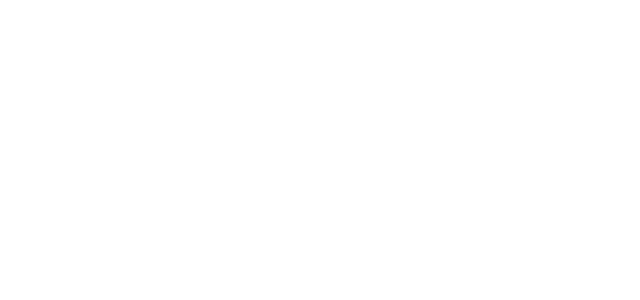
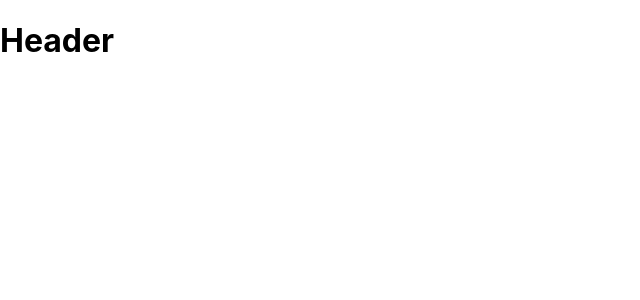
Before and after one commit to dezadkins/FriarTuck, a React (Create React App) app: page / in a window 1280 px wide. Shown: the top 300 px of the page, without its empty margins (0-640 px from the left). Built offline with nearby package versions, Linux system fonts and the light colour scheme.

Commit message:
header comp setup

```diff
--- a/src/App.js
+++ b/src/App.js
@@ -1,11 +1,13 @@
-import logo from "./logo.svg";
 import "./App.css";
+import Header from "./Header/Header";
 
 function App() {
   return (
     <div className="app">
       {/* Header */}
-      <div className="app__header"></div>
+      <div className="app__header">
+        <Header />
+      </div>
       {/* Body */}
       <div className="app__body"></div>
     </div>
--- /dev/null
+++ b/src/Header/Header.js
@@ -0,0 +1,17 @@
+import React from "react";
+
+function Header() {
+  return (
+    <div className="header__container">
+      {/* logo */}
+      <div className="header__logo"></div>
+      {/* search */}
+      <div className="header__search"></div>
+      {/* menuitems */}
+      <div className="header__menu"></div>
+      <h1>Header</h1>
+    </div>
+  );
+}
+
+export default Header;
```
Also changed, not shown: src/setupTests.js (deleted, +0 -5 lines), src/logo.svg (deleted).
